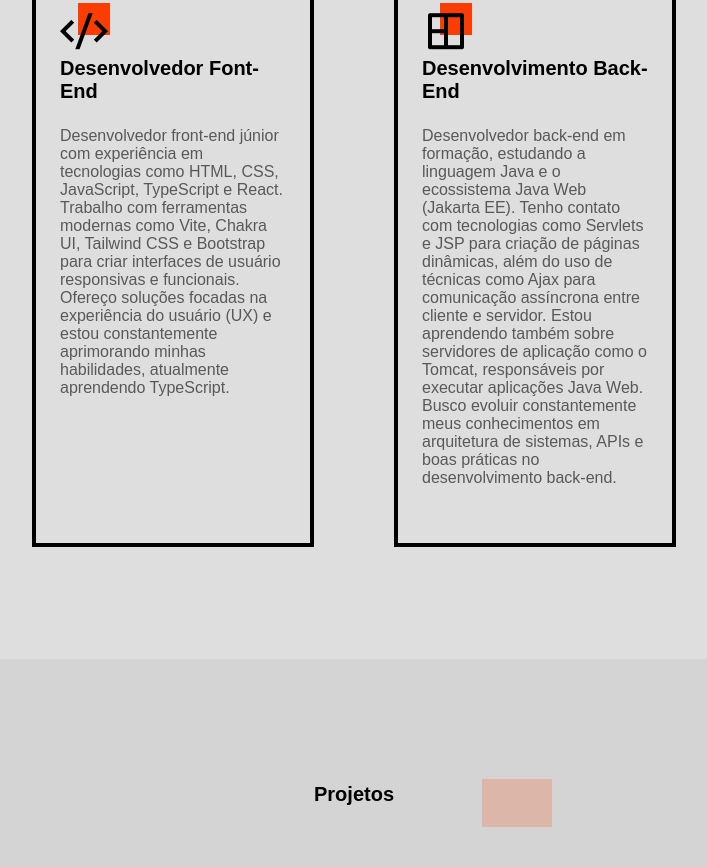
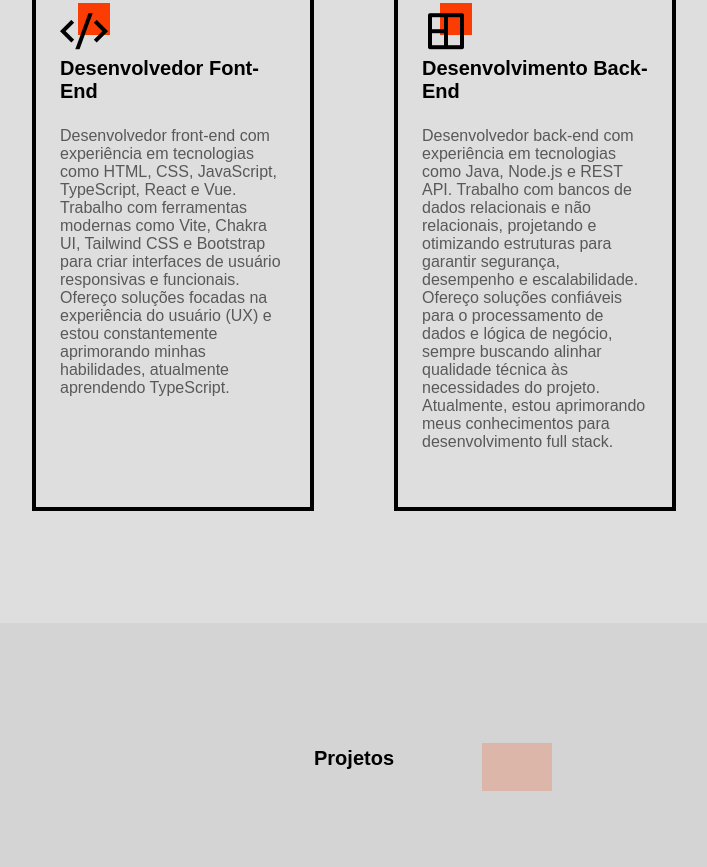
Before and after one commit to NathanDeSouzaBrito/Portifolio-Front-End, a website: page index.html in a window 1280 px wide. Shown: the part 2176-3043 px from the top of the page, without its empty margins (286-993 px from the left). Drawn offline with nearby package versions, Linux system fonts and the light colour scheme; a web font is replaced by a local one.

Commit message:
Melhorando o card de back end

```diff
--- a/index.html
+++ b/index.html
@@ -278,8 +278,8 @@
               <h2 class="services__title Pt-br">Desenvolvedor Font-End</h2>
 
               <p class="services__description Pt-br">
-                Desenvolvedor front-end júnior com experiência em tecnologias
-                como HTML, CSS, JavaScript, TypeScript e React. Trabalho com
+                Desenvolvedor front-end com experiência em tecnologias
+                como HTML, CSS, JavaScript, TypeScript, React e Vue. Trabalho com
                 ferramentas modernas como Vite, Chakra UI, Tailwind CSS e
                 Bootstrap para criar interfaces de usuário responsivas e
                 funcionais. Ofereço soluções focadas na experiência do usuário
@@ -302,13 +302,13 @@
               <h2 class="services__title Pt-br">Desenvolvimento Back-End</h2>
 
               <p class="services__description Pt-br">
-              Desenvolvedor back-end em formação, estudando a linguagem Java e o ecossistema
-              Java Web (Jakarta EE). Tenho contato com tecnologias como Servlets e JSP para
-              criação de páginas dinâmicas, além do uso de técnicas como Ajax para
-              comunicação assíncrona entre cliente e servidor. Estou aprendendo também sobre
-              servidores de aplicação como o Tomcat, responsáveis por executar aplicações
-              Java Web. Busco evoluir constantemente meus conhecimentos em arquitetura de
-              sistemas, APIs e boas práticas no desenvolvimento back-end. <br />
+              Desenvolvedor back-end com experiência em tecnologias como Java,
+              Node.js e REST API. Trabalho com bancos de dados relacionais e não relacionais,
+              projetando e otimizando estruturas para garantir segurança, desempenho e
+              escalabilidade. Ofereço soluções confiáveis para o processamento de dados
+              e lógica de negócio, sempre buscando alinhar qualidade
+              técnica às necessidades do projeto. Atualmente, estou aprimorando meus conhecimentos
+              para desenvolvimento full stack. <br />
             </p>
             </div>
           </article>
```
